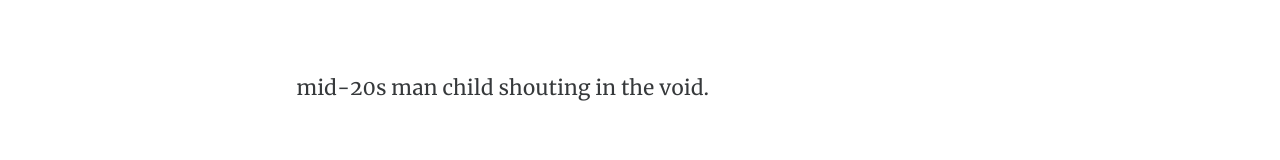
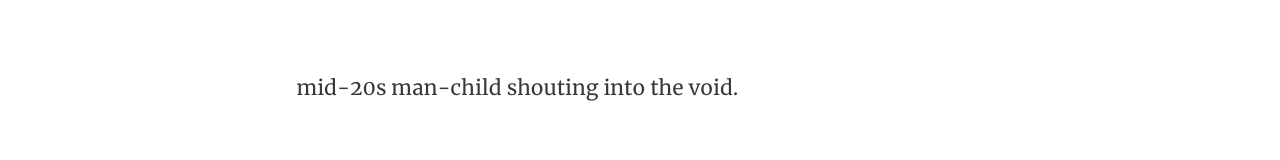
Before and after one commit to Mouzone/blog, an Astro site: page /about in a window 1280 px wide. Shown: the part 207-367 px from the top of the page. Built offline with nearby package versions, Linux system fonts and the light colour scheme; Astro itself is replaced by a stand-in of ours.

Commit message:
Correct grammar in about page

```diff
--- a/src/pages/about.astro
+++ b/src/pages/about.astro
@@ -9,6 +9,6 @@ const permalink = `${Astro.site.href}about`;
 <BaseLayout title={title} description={description} permalink={permalink} current="about">
   <div class="container">
     <h1>About</h1>
-    <p> mid-20s man child shouting in the void.</p>
+    <p> mid-20s man-child shouting into the void.</p>
     </div>
 </BaseLayout>
```
